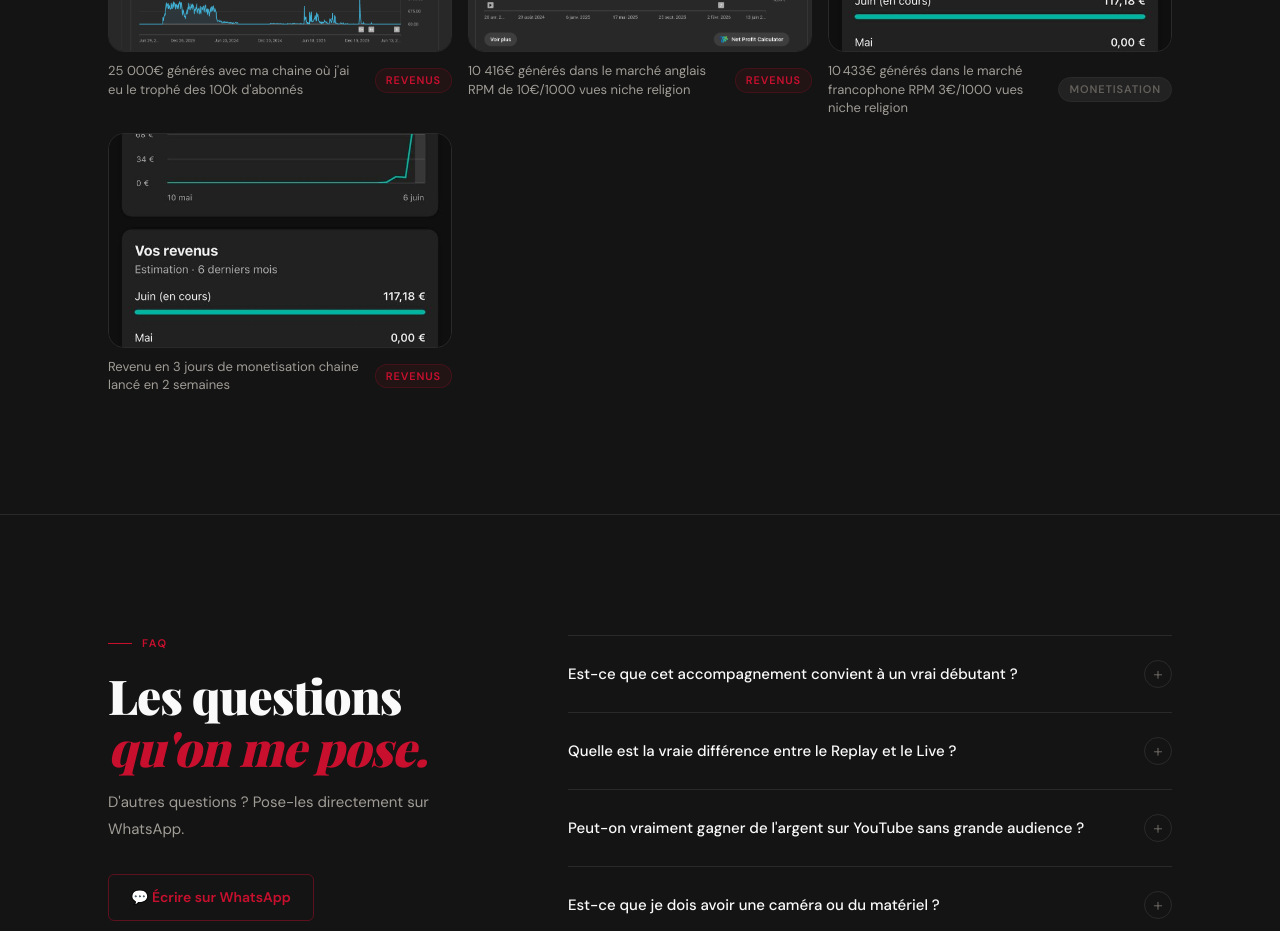
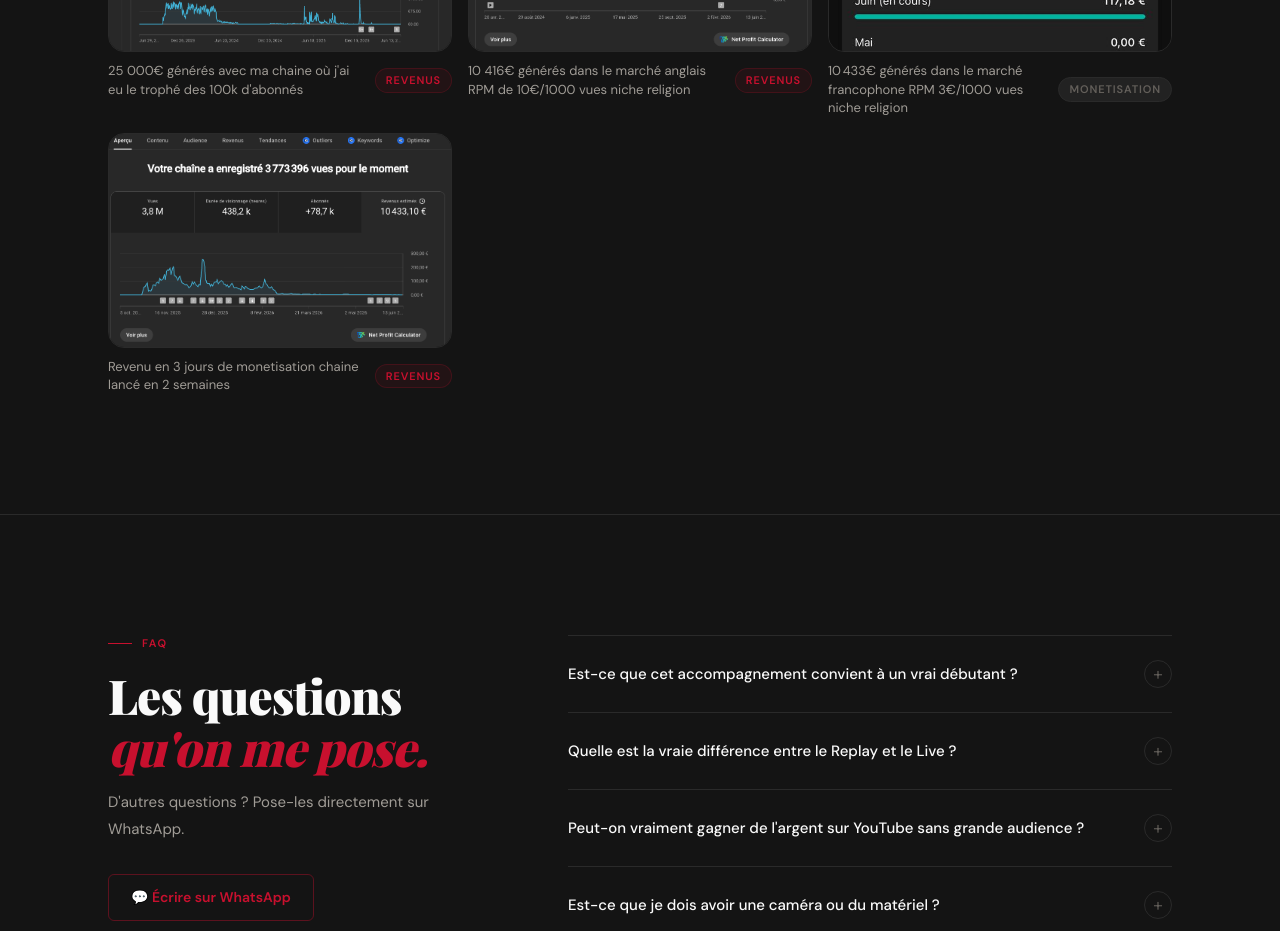
Before and after one commit to rosby17/roosevelt-formation, a Next.js app: page / in a window 1280 px wide. Shown: the part 7160-8091 px from the top of the page. Built offline with nearby package versions, Linux system fonts and the light colour scheme; a web font is replaced by a local one.

Commit message:
feat: landing page formation YouTube

```diff
--- a/src/components/Preuves.tsx
+++ b/src/components/Preuves.tsx
@@ -15,7 +15,7 @@ const CAPTURES: { src: string; label: string; tag: string }[] = [
   { src: "/preuves/chaine-1.jpeg", label: "25 000€ générés avec ma chaine où j'ai eu le trophé des 100k d'abonnés", tag: "Revenus" },
   { src: "/preuves/chaine-2.jpeg", label: "10 416€ générés dans le marché anglais RPM de 10€/1000 vues niche religion", tag: "Revenus" },
   { src: "/preuves/chaine-3.jpeg", label: "10 433€ générés dans le marché francophone RPM 3€/1000 vues niche religion", tag: "Monetisation" },
-  { src: "/preuves/chaine-3.jpeg", label: "Revenu en 3 jours de monetisation chaine lancé en 2 semaines", tag: "Revenus" },
+  { src: "/preuves/chaine-4.jpeg", label: "Revenu en 3 jours de monetisation chaine lancé en 2 semaines", tag: "Revenus" },
 
 ];
 // ───────────────────────────────────────────────────────────────────────────
```
